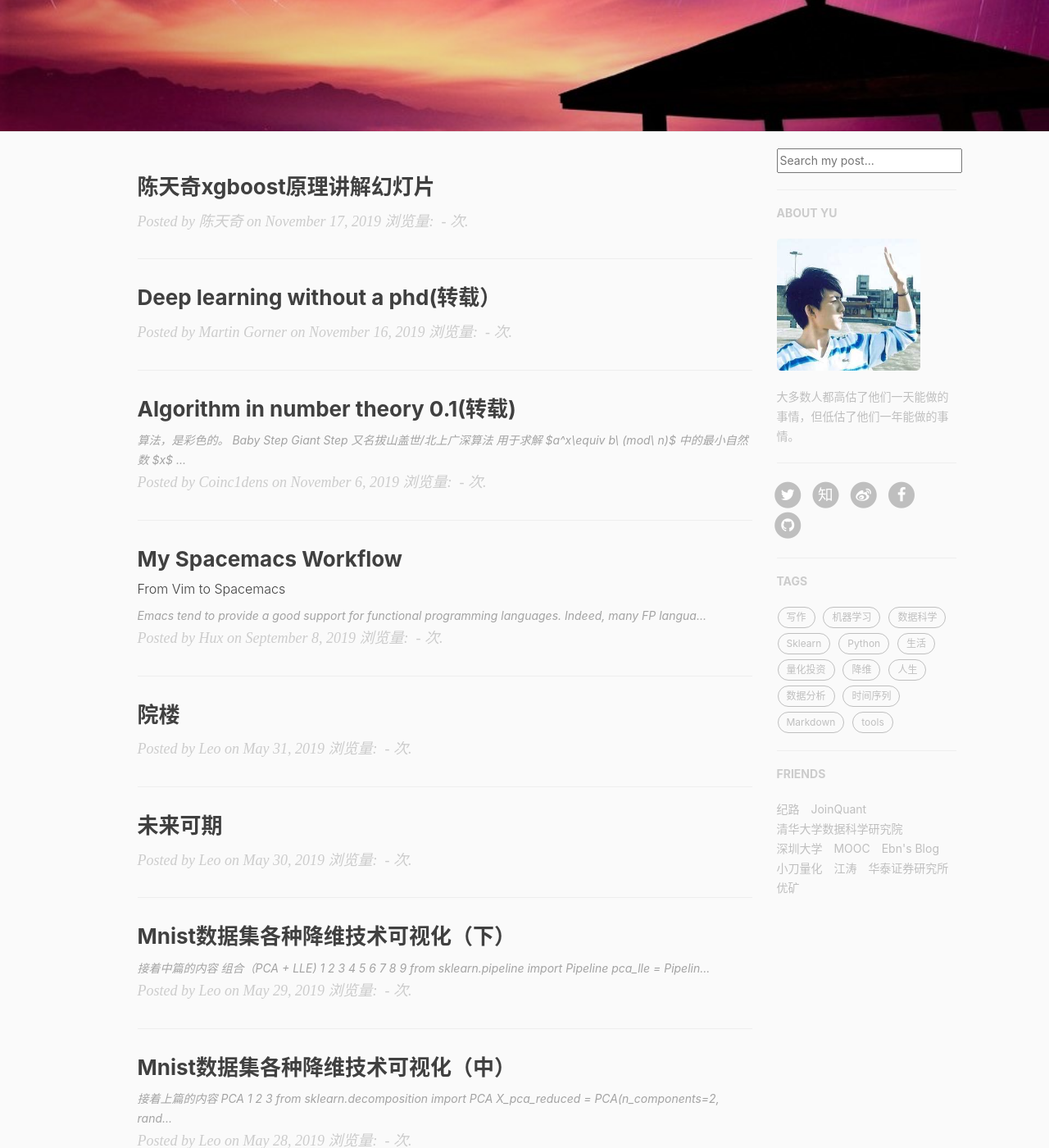
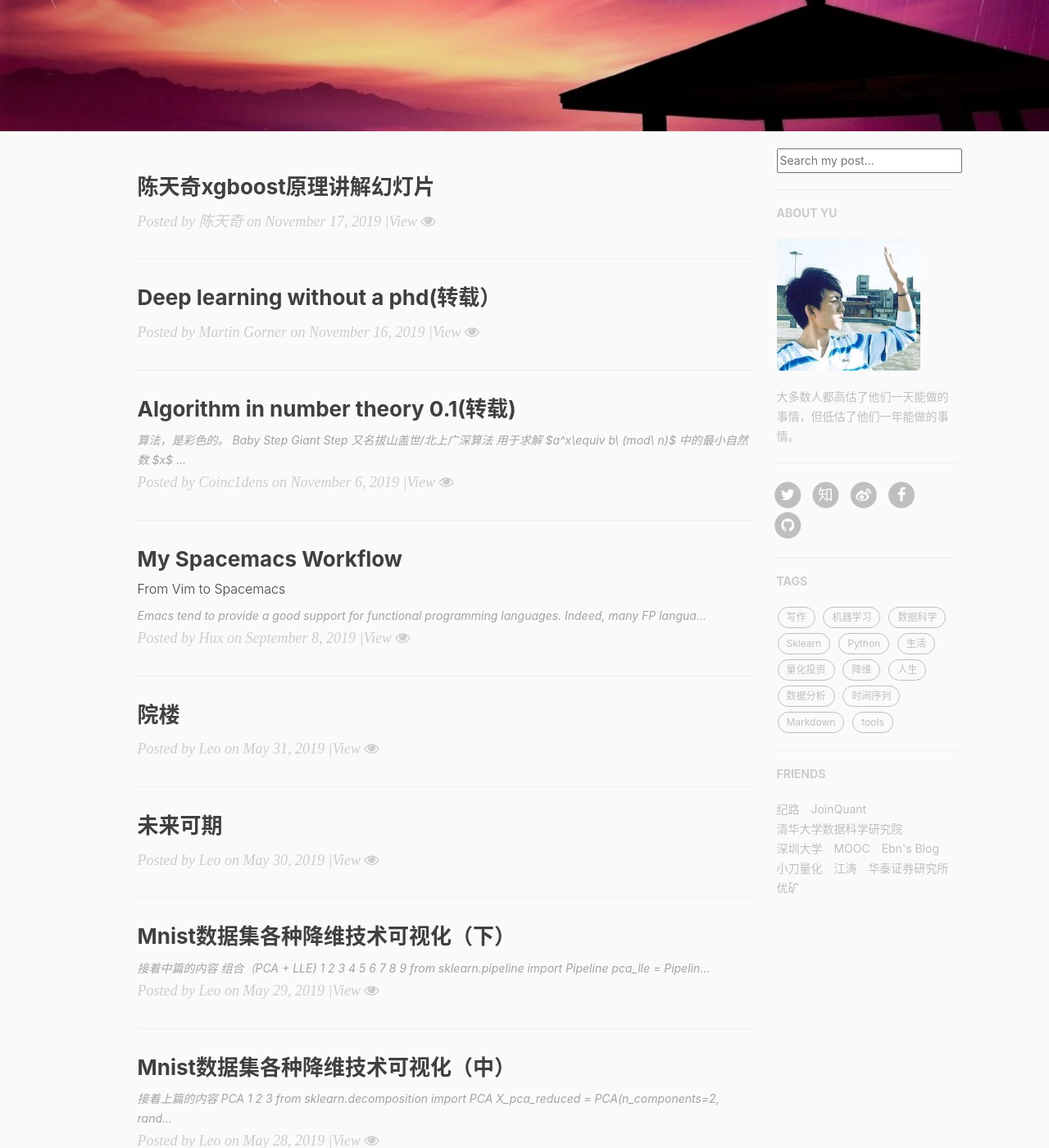
Before and after one commit to Kuankelife/leoblog, a Jekyll site: the page built from index.html, in a window 1280 px wide and 1400 px high, scrolled down 466 px. Shown: the whole window at 82% size. Built offline with Jekyll 4.4.1, drawn with Linux system fonts in a browser that asks for light colours; nearby versions of some CDN libraries; the list of posts is cut into pages by our own code; comment, search, counter and statistics services are not loaded; some of the changed lines change nothing that is shown; some of the changed text lies outside the part shown.

Commit message:
Update index.html

```diff
--- a/index.html
+++ b/index.html
@@ -39,15 +39,15 @@ description: "一生想做浪漫宽客"
         <p class="post-meta">
 
     Posted by {% if post.author %}{{ post.author }}{% else %}{{ site.title }}{% endif %} on {{ post.date | date: "%B %-d, %Y" }}
-浏览量:&nbsp;<span id="{{ post.url }}" class="leancloud_visitors" data-flag-title="{{ post.title }}"> - </span>次.
-   <!--  {% if site.leancloud.enable %}
+
+    {% if site.leancloud.enable %}
      <span id="{{ post.url }}" class="post-link" data-flag-title="{{ post.title }}">
      <span id="{{ post.url }}" class="leancloud_visitors" data-flag-title="{{ post.title }}">|View&nbsp<i class="fa fa-eye" title='访问量' aria-hidden="true"></i>
      <span class="leancloud-visitors-count"></span>
      </span>
    </span>
      {% endif %}
-        </p> -->
+        </p>
 
 
 </div>
@@ -70,87 +70,3 @@ description: "一生想做浪漫宽客"
     {% endif %}
 </ul>
 {% endif %}
-
-<!-- 同时兼容http与https -->
-<script src="//cdn1.lncld.net/static/js/2.5.0/av-min.js"></script>
-<script>
-    // 第一个参数是appid，第二个参数是appkey，此处的只是示例
-    AV.initialize("dm0hjRoU45xHEAJ82R1WLDCx-gzGzoHsz", "IqwFcWmYDwjtgv9dCsqRzx9s");
-    // 自己创建的Class的名字
-    var name='Counter';
-    function createRecord(Counter){
-      // 设置 ACL
-      var acl = new AV.ACL();
-      acl.setPublicReadAccess(true);
-      acl.setPublicWriteAccess(true);
-      // 获得span的所有元素
-      var elements=document.getElementsByClassName('leancloud_visitors');
-      // 一次创建多条记录
-      var allcounter=[];
-      for (var i = 0; i < elements.length ; i++) {
-        // 若某span的内容不包括 '-' ，则不必创建记录
-        if(elements[i].textContent.indexOf('-') == -1){
-          continue;
-        }
-        var title = elements[i].getAttribute('data-flag-title');
-        var url = elements[i].id;
-        var newcounter = new Counter();
-        newcounter.setACL(acl);
-        newcounter.set("title", title);
-        newcounter.set("url", url);
-        newcounter.set("time", 0);
-        allcounter.push(newcounter);
-        // 顺便更新显示span为默认值0
-        elements[i].textContent=0;
-      }
-      AV.Object.saveAll(allcounter).then(function (todo) {
-        // 成功保存记录之后
-        console.log('创建记录成功！');
-      }, function (error) {
-        // 异常错误
-        console.error('创建记录失败: ' + error.message);
-      });
-    }
-    function showCount(Counter){
-      // 是否需要创建新纪录的标志（添加一篇新文章）
-      var flag=false;
-      var query = new AV.Query(name);
-      query.greaterThanOrEqualTo('time', 0);
-      query.find().then(function (results) {
-        // 当获取到的记录为0时置默认值
-        if(results.length==0){
-          $('.leancloud_visitors').text('-');
-          flag=true;
-          console.log('返回查询记录为空');
-          // 如果获取到空记录就创建新记录
-          createRecord(Counter);
-          return;
-        }
-        // 将获取到的数据设置为text
-        for (var i = 0; i < results.length; i++) {
-          var item = results[i];
-          var url = item.get('url');
-          var time = item.get('time');
-          var element = document.getElementById(url);
-          element.textContent = time;
-        }
-        // 当某个span含有默认值时说明需要创建记录
-        if($('.leancloud_visitors').text().indexOf("-") != -1){
-          flag=true;
-        }
-        // 当获取的记录数与span个数不吻合时
-        if(results.length != $('.leancloud_visitors').length){
-          flag=true;
-        }
-        if(flag){
-          createRecord(Counter);
-        }
-      }, function (error) {
-        console.log('query error:'+error.message);
-      });
-    }
-    $(function() {
-      var Counter = AV.Object.extend(name);
-      showCount(Counter);
-    });
-</script>
```
